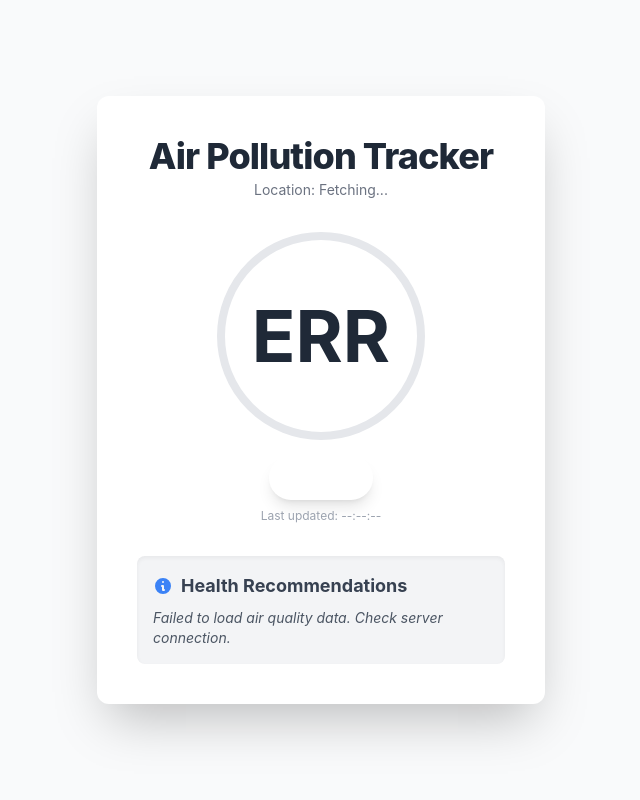
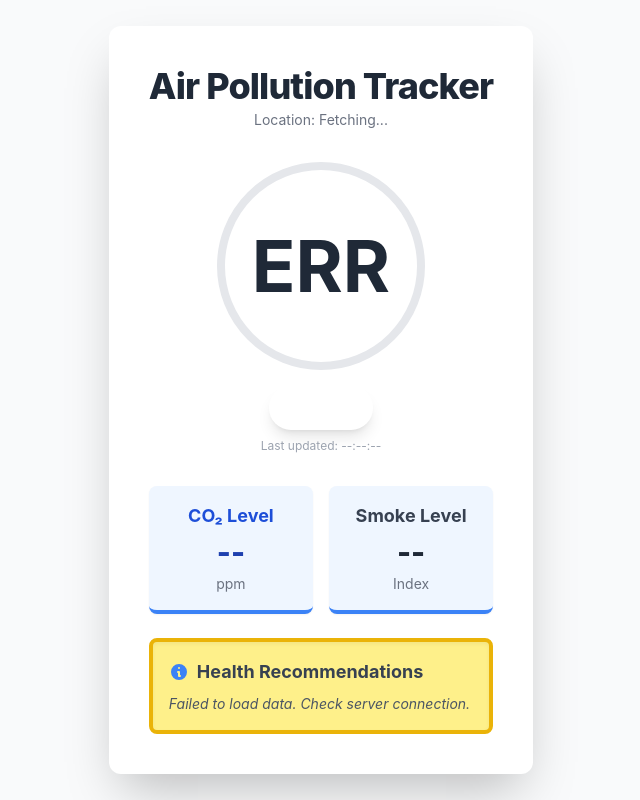
Before and after one commit to Vedantsd/AQI-Tracker, a Flask app: page / in a window 1280 px wide. Shown: the whole page, without its empty margins (319-959 px from the left). Run offline with Flask 3, Linux system fonts and the light colour scheme; some libraries are stand-ins or nearby versions.

Commit message:
Added CO2 & Smoke tracking

```diff
--- a/app.py
+++ b/app.py
@@ -4,10 +4,10 @@ import threading
 import requests
 import smtplib
 import os
-import mimetypes
 from email.mime.text import MIMEText
 from email.mime.multipart import MIMEMultipart
 from dotenv import load_dotenv
+
 load_dotenv()
 app = Flask(__name__)
 
@@ -17,6 +17,8 @@ password = os.getenv("password")
 
 latest_sensor_data = {
     "aqi": None,
+    "co2": None,
+    "smoke": None,
     "temperature": None,
     "humidity": None,
     "timestamp": None,
@@ -24,14 +26,14 @@ latest_sensor_data = {
 }
 
 def send_otp_email(receiver):
-    """Send OTP via email"""
+    """Send AQI warning email"""
     message = MIMEMultipart()
     message["From"] = sender
     message["To"] = receiver
-    message["Subject"] = "HIGH AQI Warning"
+    message["Subject"] = "⚠️ HIGH AQI Warning"
 
-    body = f"""
-    The AQI is too high today, you may burn, go back home!!!
+    body = """
+    The AQI is too high today! Please stay indoors and avoid outdoor activities.
     """
 
     message.attach(MIMEText(body, "plain"))
@@ -42,53 +44,45 @@ def send_otp_email(receiver):
         server.login(sender, password)
         server.sendmail(sender, receiver, message.as_string())
         server.quit()
+        print(f"✅ Email sent to {receiver}")
         return True
     except Exception as e:
         print(f"❌ Error sending email: {e}")
-        return False, str(e)
+        return False
 
 
 def send_bulk_email():
-    with open("emails.csv") as csv_file:
-        data = csv_file.read()
-        emails = data.split(',')
-        for email in emails:
-            email.replace('\n', '')
-            email.replace(',', '')
-            send_otp_email(email)
+    try:
+        with open("emails.csv") as csv_file:
+            data = csv_file.read()
+            emails = data.split(',')
+            for email in emails:
+                email = email.strip()
+                if email:
+                    send_otp_email(email)
+    except FileNotFoundError:
+        print("⚠️ emails.csv not found. Skipping email notifications.")
 
 
 def fetch_location_data():
-    apis = [
-        {
-            'url': 'https://ipinfo.io/json',
-            'city_key': 'city',
-            'country_key': 'country',
-            'lat_key': None
-        },
-    ]
+    try:
+        response = requests.get('https://ipinfo.io/json', timeout=10)
+        if response.status_code == 200:
+            data = response.json()
+            city = data.get('city', 'Unknown')
+            country = data.get('country', 'Unknown')
+            return f"{city}, {country}"
+    except Exception as e:
+        print(f"⚠️ Location fetch failed: {e}")
+    return "Unknown"
 
-    for api in apis:
-        try:
-            print(f"Trying API: {api['url']}")
-            response = requests.get(api['url'], timeout=10)
 
-            if response.status_code == 200:
-                data = response.json()
-                print(f"API Response: {data}")
 
-                city = data.get(api['city_key'], 'Unknown')
-                country = data.get(api['country_key'], 'Unknown')
-                st = f"{city}, {country}"
-                return st
-        except:
-            return "Unknown"
 
 
 @app.route('/')
 def index():
     return render_template('index.html')
-
 
 @app.route('/receive_data', methods=['POST'])
 def receive_data():
@@ -100,6 +94,8 @@ def receive_data():
             return jsonify({"status": "error", "message": "No JSON data received"}), 400
 
         aqi = data.get("aqi")
+        co2 = data.get("co2")
+        smoke = data.get("smoke")
         temp = data.get("temperature")
         hum = data.get("humidity")
 
@@ -108,20 +104,24 @@ def receive_data():
 
         latest_sensor_data.update({
             "aqi": aqi,
+            "co2": co2,
+            "smoke": smoke,
             "temperature": temp,
             "humidity": hum,
-            "timestamp": time.time(),
+            "timestamp": time.strftime("%Y-%m-%d %H:%M:%S", time.localtime()),
             "city": city
         })
 
-        print(f"Received from ESP32 -> AQI: {aqi}, Temp: {temp}, Humidity: {hum}")
+        print(f"📡 Received -> AQI: {aqi}, CO2: {co2} ppm, Smoke: {smoke}, Temp: {temp}, Hum: {hum}")
+
+        if aqi and aqi > 150:
+            threading.Thread(target=send_bulk_email).start()
 
         return jsonify({"status": "success", "message": "Data received"}), 200
 
     except Exception as e:
-        print(f"Error receiving data: {e}")
+        print(f"❌ Error receiving data: {e}")
         return jsonify({"status": "error", "message": str(e)}), 500
-
 
 @app.route('/api/airquality', methods=['GET'])
 def air_quality_api():
@@ -133,7 +133,6 @@ def air_quality_api():
         "data": latest_sensor_data
     })
 
-
 if __name__ == '__main__':
     city = fetch_location_data()
     app.run(host='0.0.0.0', port=5000, debug=True)
--- a/templates/index.html
+++ b/templates/index.html
@@ -53,6 +53,7 @@
             </p>
         </header>
 
+        <!-- AQI Section -->
         <div class="flex flex-col items-center justify-center my-8">
             <div id="aqi-ring" class="relative w-40 h-40 md:w-52 md:h-52 flex items-center justify-center rounded-full border-8 transition duration-500 ease-in-out border-gray-200">
                 <span id="aqi-value" class="text-5xl md:text-7xl font-bold text-gray-800">--</span>
@@ -65,7 +66,21 @@
             </p>
         </div>
 
-        <div class="bg-gray-100 p-4 rounded-lg shadow-inner mt-6">
+        <div class="grid grid-cols-2 gap-4 mt-6">
+            <div class="bg-blue-50 rounded-lg p-4 text-center shadow-sm border-b-4 border-blue-500">
+                <h3 class="text-blue-700 font-bold text-lg mb-1">CO₂ Level</h3>
+                <p id="co2-value" class="text-3xl font-extrabold text-blue-800">--</p>
+                <p class="text-sm text-gray-500 mt-1">ppm</p>
+            </div>
+            <div class="bg-blue-50 rounded-lg p-4 text-center shadow-sm border-b-4 border-blue-500">
+                <h3 class="text-gray-700 font-bold text-lg mb-1">Smoke Level</h3>
+                <p id="smoke-value" class="text-3xl font-extrabold text-gray-800">--</p>
+                <p class="text-sm text-gray-500 mt-1">Index</p>
+            </div>
+        </div>
+
+        <!-- Health Advice Section -->
+        <div class="bg-yellow-200 p-4 rounded-lg shadow-inner mt-6 border-4 border-yellow-500">
             <h3 class="font-bold text-lg text-gray-700 mb-2 flex items-center">
                 <svg xmlns="http://www.w3.org/2000/svg" class="h-5 w-5 mr-2 text-blue-500" viewBox="0 0 20 20" fill="currentColor">
                     <path fill-rule="evenodd" d="M18 10a8 8 0 11-16 0 8 8 0 0116 0zm-7-4a1 1 0 11-2 0 1 1 0 012 0zM9 9a1 1 0 000 2v3a1 1 0 001 1h1a1 1 0 100-2v-3a1 1 0 00-1-1H9z" clip-rule="evenodd" />
@@ -78,6 +93,7 @@
         </div>
     </div>
 
+    <!-- Warning Popup -->
     <div id="warning-popup" class="fixed inset-0 bg-red-800 bg-opacity-95 hidden flex items-center justify-center opacity-0 transform scale-95 pointer-events-none">
         <div class="bg-white rounded-2xl shadow-2xl p-6 md:p-10 text-center max-w-sm md:max-w-md mx-4 border-4 border-red-500 animate-pulse">
             <svg xmlns="http://www.w3.org/2000/svg" class="h-16 w-16 mx-auto text-red-600 mb-4" viewBox="0 0 20 20" fill="currentColor">
@@ -90,7 +106,7 @@
                 Air Quality Index is at <span id="popup-aqi-value" class="font-extrabold text-red-600">--</span>.
             </p>
             <p class="text-gray-600 font-medium">
-                The air quality is currently **UNHEALTHY**. Please limit prolonged outdoor exertion and follow local health advisories.
+                The air quality is currently <b>UNHEALTHY</b>. Please limit outdoor exertion.
             </p>
             <button onclick="document.getElementById('warning-popup').classList.add('hidden'); document.getElementById('warning-popup').classList.remove('opacity-100', 'scale-100'); document.getElementById('warning-popup').classList.add('opacity-0', 'scale-95');"
                 class="mt-6 px-6 py-3 bg-red-500 text-white font-bold rounded-full shadow-lg hover:bg-red-600 transition duration-200">
@@ -117,15 +133,15 @@
         const healthAdviceEl = document.getElementById('health-advice');
         const lastUpdatedEl = document.getElementById('last-updated');
         const locationDisplayEl = document.getElementById('location-display');
+        const co2ValueEl = document.getElementById('co2-value');
+        const smokeValueEl = document.getElementById('smoke-value');
 
         const warningPopupEl = document.getElementById('warning-popup');
         const popupAqiValueEl = document.getElementById('popup-aqi-value');
 
         function getAqiCategory(aqi) {
             for (const category of AQI_MAPPINGS) {
-                if (aqi <= category.max) {
-                    return category;
-                }
+                if (aqi <= category.max) return category;
             }
             return AQI_MAPPINGS[AQI_MAPPINGS.length - 1];
         }
@@ -141,9 +157,7 @@
             } else {
                 warningPopupEl.classList.remove('opacity-100', 'scale-100');
                 warningPopupEl.classList.add('opacity-0', 'scale-95', 'pointer-events-none');
-                setTimeout(() => {
-                    warningPopupEl.classList.add('hidden');
-                }, 300);
+                setTimeout(() => warningPopupEl.classList.add('hidden'), 300);
             }
         }
 
@@ -153,28 +167,25 @@
                 if (!response.ok) throw new Error(`HTTP error! status: ${response.status}`);
 
                 const result = await response.json();
-                if (result.status !== "success" || !result.data) {
+                if (result.status !== "success" || !result.data)
                     throw new Error("Invalid data format from server");
-                }
 
-                const { aqi, temperature, humidity, city, timestamp } = result.data;
-
+                const { aqi, co2, smoke, temperature, humidity, city, timestamp } = result.data;
                 if (aqi == null) throw new Error("AQI missing in response");
 
                 const category = getAqiCategory(aqi);
-
                 aqiValueEl.textContent = aqi;
-
                 aqiRingEl.className = `relative w-40 h-40 md:w-52 md:h-52 flex items-center justify-center rounded-full border-8 transition duration-500 ease-in-out ${category.ringColor}`;
-
                 aqiStatusEl.textContent = category.status;
                 aqiStatusEl.className = `text-2xl md:text-3xl font-semibold mt-4 py-1 px-4 rounded-full text-white shadow-lg transition duration-500 ease-in-out ${category.color}`;
-
                 healthAdviceEl.textContent = category.advice;
 
                 const timeStr = new Date(timestamp * 1000).toLocaleTimeString();
                 lastUpdatedEl.textContent = timeStr;
                 locationDisplayEl.textContent = `Location: ${city || 'Unknown'}`;
+
+                co2ValueEl.textContent = co2 ? co2.toFixed(0) : '--';
+                smokeValueEl.textContent = smoke ? smoke.toFixed(1) : '--';
 
                 handleWarningPopup(aqi);
 
@@ -182,7 +193,7 @@
                 console.error("Could not fetch air quality data:", error);
                 aqiValueEl.textContent = 'ERR';
                 aqiStatusEl.textContent = 'Error';
-                healthAdviceEl.textContent = 'Failed to load air quality data. Check server connection.';
+                healthAdviceEl.textContent = 'Failed to load data. Check server connection.';
             }
         }
 
```
Also changed, not shown: 1 other file.
